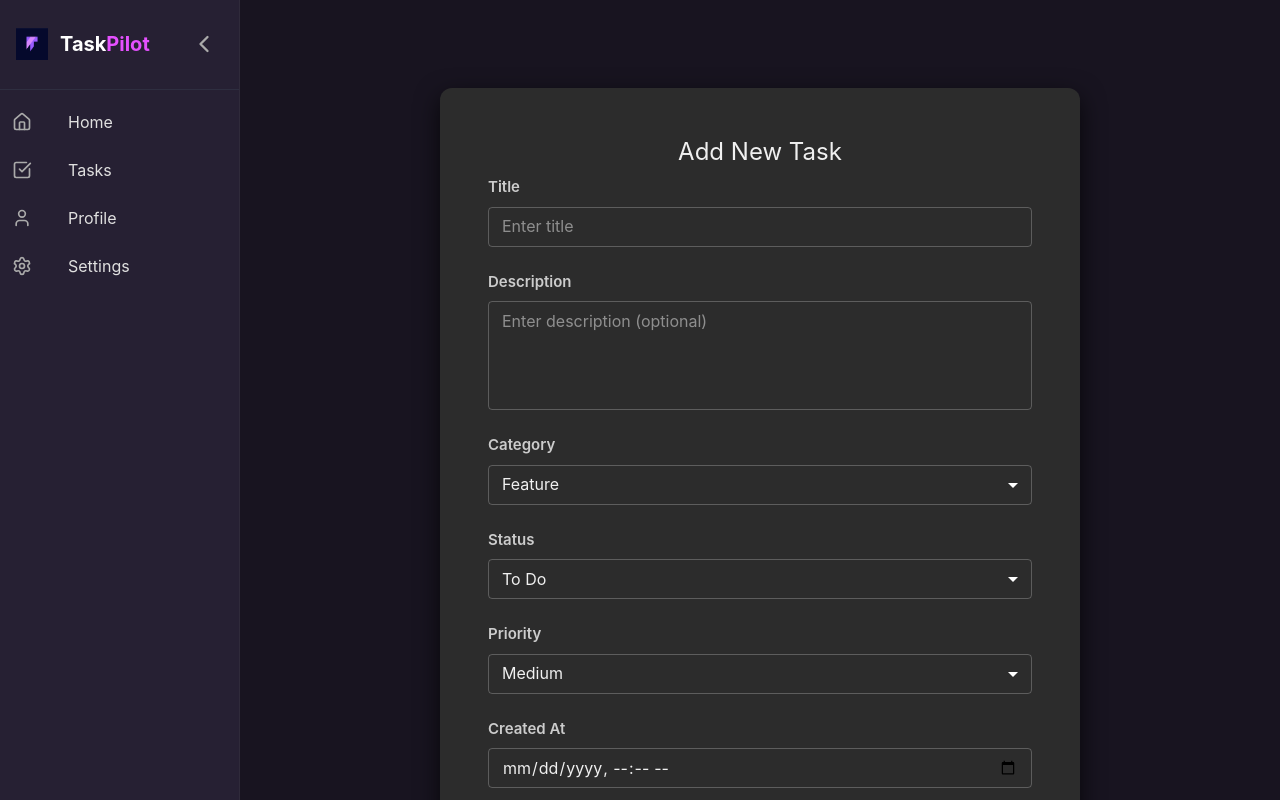
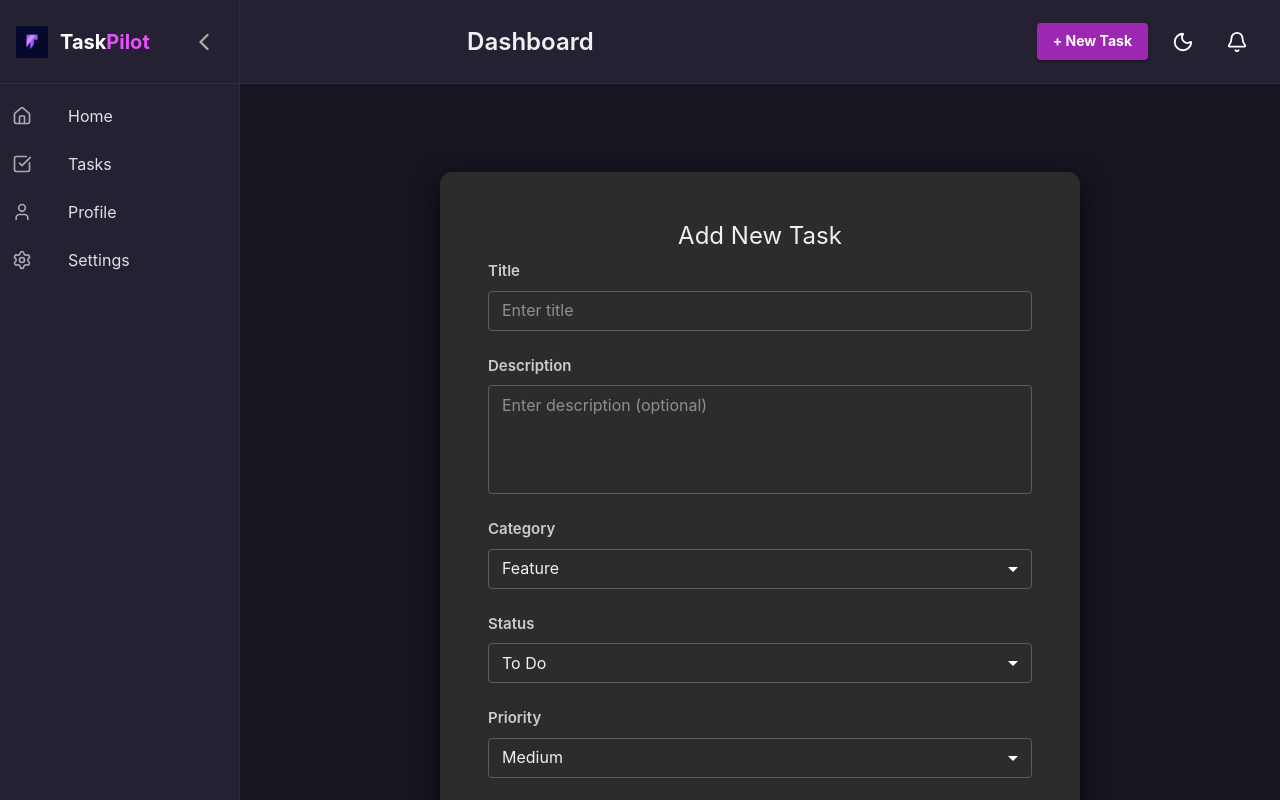
Before and after one commit to mattveyyyy/Task-Manager, a React (Vite) app: page /task/new in a window 1280 px wide. Shown: the top 800 px of the page. Built offline with nearby package versions, Linux system fonts and the light colour scheme; a web font is replaced by a local one.

Commit message:
feat: header + layout для сайдбара и хедера

```diff
--- a/src/app/App.tsx
+++ b/src/app/App.tsx
@@ -1,22 +1,20 @@
-import { Routes, Route } from 'react-router-dom';
-import { TaskBoardPage } from '@pages/TaskBoardPage/TaskBoardPage';
-import { EditTaskPage } from '@pages/EditTaskPage/EditTaskPage';
-import { NewTaskPage } from '@pages/NewTaskPage/NewTaskPage';
-import { Box } from '@mui/material';
-import { Sidebar } from '@/widgets/Sidebar/Sidebar';
+import { Routes, Route } from "react-router-dom"
+import { TaskBoardPage } from "@pages/TaskBoardPage/TaskBoardPage"
+import { EditTaskPage } from "@pages/EditTaskPage/EditTaskPage"
+import { NewTaskPage } from "@pages/NewTaskPage/NewTaskPage"
+import { Layout } from "./Layout"
 
 function App() {
   return (
-    <Box display="flex">
-      <Sidebar />
-      <Box component="main" sx={{ flexGrow: 1, p: 3 }}>
-        <Routes>
-          <Route path="/" element={<TaskBoardPage />} />
-          <Route path="/task/new" element={<NewTaskPage />} />
-          <Route path="/task/:id" element={<EditTaskPage />} />
-        </Routes>
-      </Box>
-    </Box>
-  );
+    <Routes>
+      <Route element={<Layout />}>
+        <Route path="/" element={<TaskBoardPage />} />
+        <Route path="/task/new" element={<NewTaskPage />} />
+        <Route path="/task/:id" element={<EditTaskPage />} />
+      </Route>
+      {/* <Route path="/login" element={<LoginPage />} /> */}
+    </Routes>
+  )
 }
+
 export default App
--- /dev/null
+++ b/src/app/Layout.tsx
@@ -0,0 +1,18 @@
+import { Outlet } from "react-router-dom"
+import { Sidebar } from "@/widgets/Sidebar/Sidebar"
+import { Header } from "@/widgets/Header/Header"
+import { Box } from "@mui/material"
+
+export function Layout() {
+    return (
+        <Box display="flex">
+        <Sidebar />
+        <Box flexGrow={1}>
+            <Header />
+            <Box mt="84px" p={3}>
+            <Outlet />
+            </Box>
+        </Box>
+        </Box>
+    )
+}
--- /dev/null
+++ b/src/widgets/Header/Header.module.css
@@ -0,0 +1,41 @@
+.header {
+    position: fixed;
+    top: 0;
+    left: 0;
+    right: 0;
+    height: 84px;
+    background-color: #262033;
+    border-bottom: 1px solid #2e2e40;
+    z-index: 1100;
+    display: flex;
+    align-items: center;
+    padding: 0 24px;
+}
+
+.center {
+    margin: 0 auto;
+}
+
+.pageTitle {
+    font-size: 24px;
+    font-weight: 600;
+    margin: 0;
+}
+
+.right {
+    display: flex;
+    align-items: center;
+    gap: 16px;
+}
+
+.newTaskBtn {
+    background-color: #9c27b0;
+    color: #fff;
+    font-weight: 500;
+    text-transform: none;
+    text-transform: none !important;
+}
+
+.iconBtn {
+    color: #aaa;
+}
--- /dev/null
+++ b/src/widgets/Header/Header.tsx
@@ -0,0 +1,35 @@
+import { Button, IconButton, Tooltip } from "@mui/material"
+import { Bell, Moon } from "lucide-react"
+import styles from "./Header.module.css"
+import { useNavigate } from "react-router-dom";
+
+export function Header() {
+    const navigate = useNavigate();
+    const handleCreateTask = () => {
+        navigate('/task/new');
+    };
+    return (
+        <header className={styles.header}>
+        <div className={styles.center}>
+            <h2 className={styles.pageTitle}>Dashboard</h2>
+        </div>
+        <div className={styles.right}>
+            <Button variant="contained" className={styles.newTaskBtn} onClick={handleCreateTask}>
+                + New Task
+            </Button>
+
+            <Tooltip title="Toggle theme">
+                <IconButton className={styles.iconBtn}>
+                    <Moon size={22} />
+                </IconButton>
+            </Tooltip>
+
+            <Tooltip title="Notifications">
+                <IconButton className={styles.iconBtn}>
+                    <Bell size={22} />
+                </IconButton>
+            </Tooltip>
+        </div>
+        </header>
+    )
+}
--- a/src/widgets/Sidebar/Sidebar.module.css
+++ b/src/widgets/Sidebar/Sidebar.module.css
@@ -7,7 +7,7 @@
 }
 
 .drawerPaper {
-    background-color: #1e1e2f;
+    background-color: #262033;
     border-right: 1px solid #2e2e40;
     width: 240px;
 }
@@ -18,7 +18,7 @@
 
 .drawerPaperCollapsed {
     width: 84px;
-    background-color: #1e1e2f;
+    background-color: #262033;
     border-right: 1px solid #2e2e40;
 }
 
@@ -26,9 +26,9 @@
     display: flex;
     justify-content: space-between;
     align-items: center;
-    padding: 16px;
+    padding: 0 16px;
     border-bottom: 1px solid #2e2e40;
-    min-height: 64px;
+    height: 84px;
     position: relative;
 }
 
@@ -36,17 +36,20 @@
     display: flex;
     align-items: center;
     gap: 12px;
+    height: 100%;
 }
 
 .logoImage {
     width: 32px;
     height: 32px;
+    align-self: center;
 }
 
 .logoText {
     color: #ffffff;
     font-weight: bold;
     font-size: 20px;
+    line-height: 64px;
 }
 
 .logoAccent {
--- a/src/widgets/Sidebar/Sidebar.tsx
+++ b/src/widgets/Sidebar/Sidebar.tsx
@@ -21,8 +21,8 @@ import clsx from "clsx"
 import styles from "./Sidebar.module.css"
 
 const navigationItems = [
-    { title: "Home", url: "/", icon: Home },
-    { title: "Tasks", url: "/tasks", icon: CheckSquare },
+    { title: "Home", url: "/home", icon: Home },
+    { title: "Tasks", url: "/", icon: CheckSquare },
     { title: "Profile", url: "/profile", icon: User },
     { title: "Settings", url: "/settings", icon: Settings },
 ]
```
